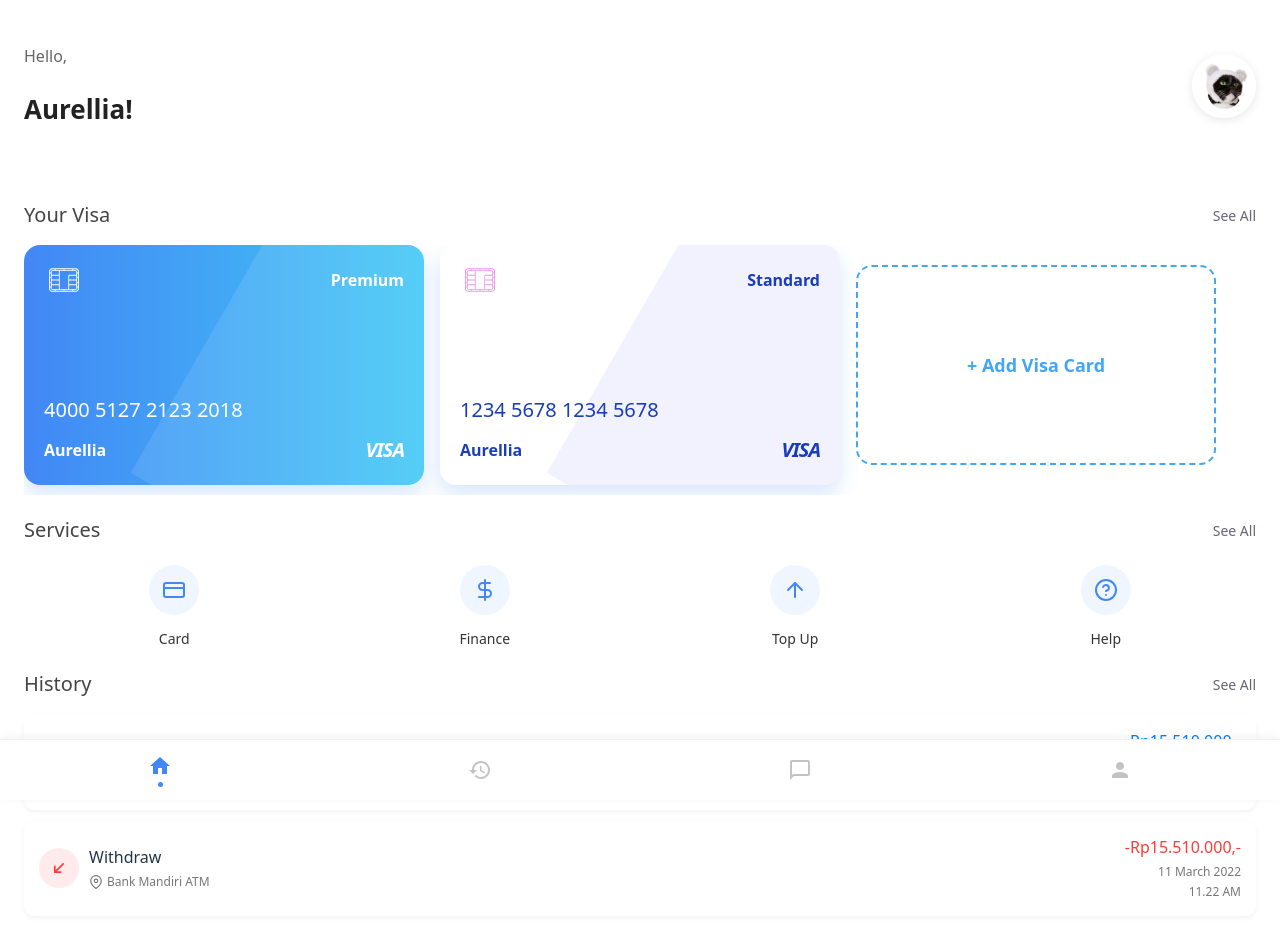
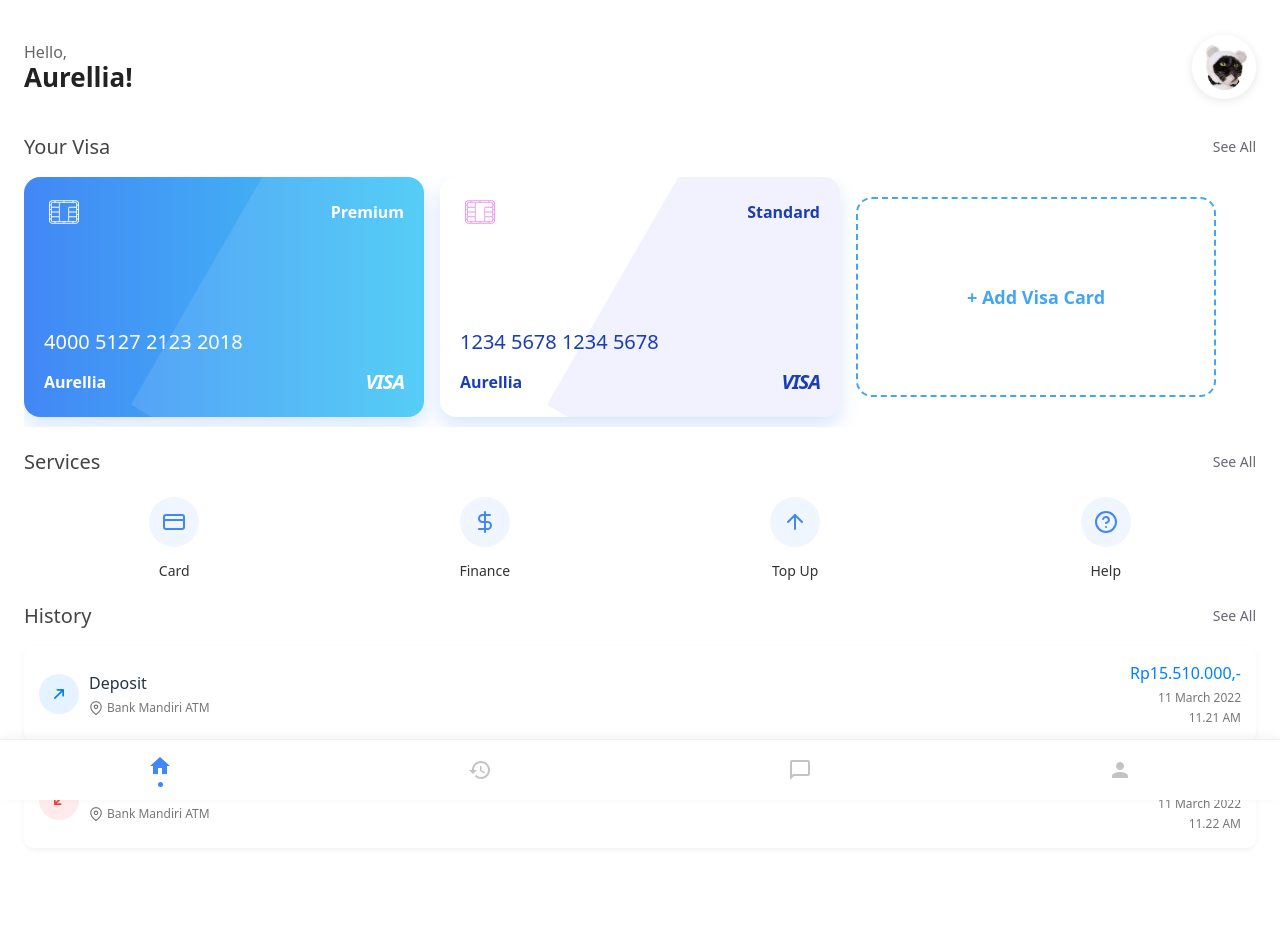
Before and after one commit to farah-bot/SkwnFrontendDev-2-FarahFairuz, a React (Vite) app: page / in a window 1280 px wide. Built offline with nearby package versions, Linux system fonts and the light colour scheme.

Commit message:
feat: update header and navigation styles for better layout and spacing

```diff
--- a/src/components/Header.jsx
+++ b/src/components/Header.jsx
@@ -12,8 +12,8 @@ const Header = ({ name, userImage }) => {
       }`}
     >
       <div className="greeting">
-        <p>Hello,</p>
-        <h2>{name}!</h2>
+        <p style={{ marginBottom: 4 }}>Hello,</p>
+        <h2 style={{ marginTop: 0 }}>{name}!</h2>
       </div>
       {userImage && (
         <div className="profile-pic">
--- a/src/pages/HomePage.jsx
+++ b/src/pages/HomePage.jsx
@@ -28,7 +28,7 @@ const HomePage = () => {
   ];
 
   return (
-    <div className="home-page">
+    <div className="home-page" style={{ paddingBottom: "70px" }}>
       <Header name="Aurellia" userImage="/images/download-1.jpg" />
 
       <section className="cards-section">
--- a/src/styles/Header.css
+++ b/src/styles/Header.css
@@ -3,20 +3,23 @@
   align-items: center;
   justify-content: space-between;
   padding: 15px 0;
-    margin-bottom: 20px;
+  margin-bottom: 0;
   position: relative;
 }
 
 .greeting p {
   font-size: 14px;
   color: #666;
-    margin-bottom: 2px;
+  margin-bottom: 0;
+  line-height: 1;
 }
 
 .greeting h2 {
   font-size: 20px;
   font-weight: 700;
   color: #222;
+  margin-top: 0;
+  line-height: 1;
 }
 
 .profile-pic img {
@@ -30,10 +33,12 @@
 
 .header-mobile .greeting p {
   font-size: 12px;
+  margin-bottom: 4px;
 }
 
 .header-mobile .greeting h2 {
   font-size: 18px;
+  margin-top: 0;
 }
 
 .header-mobile .profile-pic img {
@@ -43,17 +48,18 @@
 
 .header-tablet .greeting p {
   font-size: 14px;
+  margin-bottom: 4px;
 }
 
 .header-tablet .greeting h2 {
   font-size: 22px;
+  margin-top: 0;
 }
-
 
 @media (min-width: 992px) {
   .header {
     padding: 20px 0;
-      margin-bottom: 30px;
+    margin-bottom: 0;
   }
 
   .greeting p {
@@ -63,6 +69,7 @@
 
   .greeting h2 {
     font-size: 26px;
+    margin-top: 0;
   }
 
   .profile-pic img {
--- a/src/styles/Navigation.css
+++ b/src/styles/Navigation.css
@@ -1,4 +1,3 @@
-
 .bottom-navigation {
   position: fixed;
   bottom: 0;
@@ -11,6 +10,7 @@
   align-items: center;
   box-shadow: 0 -2px 10px rgba(0, 0, 0, 0.05);
   border-top: 1px solid #f0f0f0;
+  z-index: 100;
 }
 
 .nav-item {
```
Lines whose indentation alone changed are shown as unchanged.
